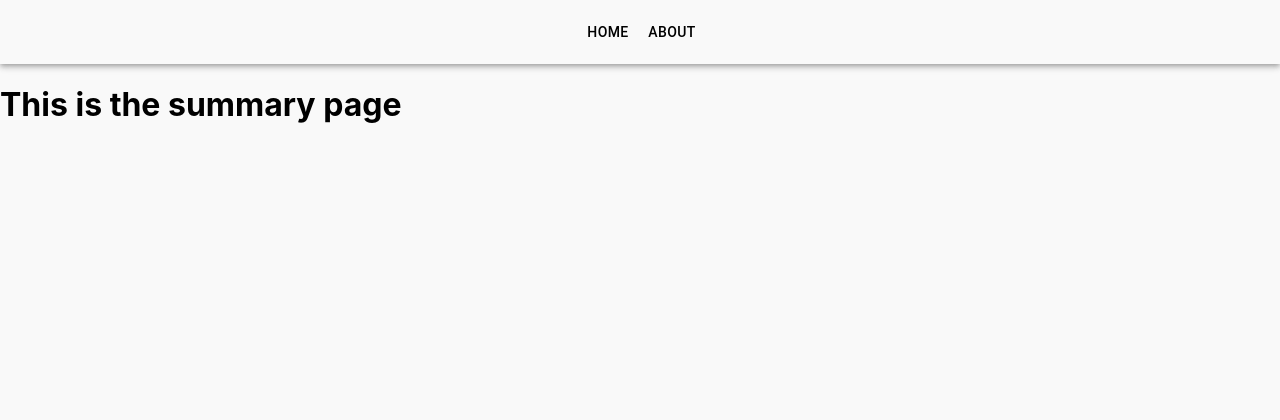
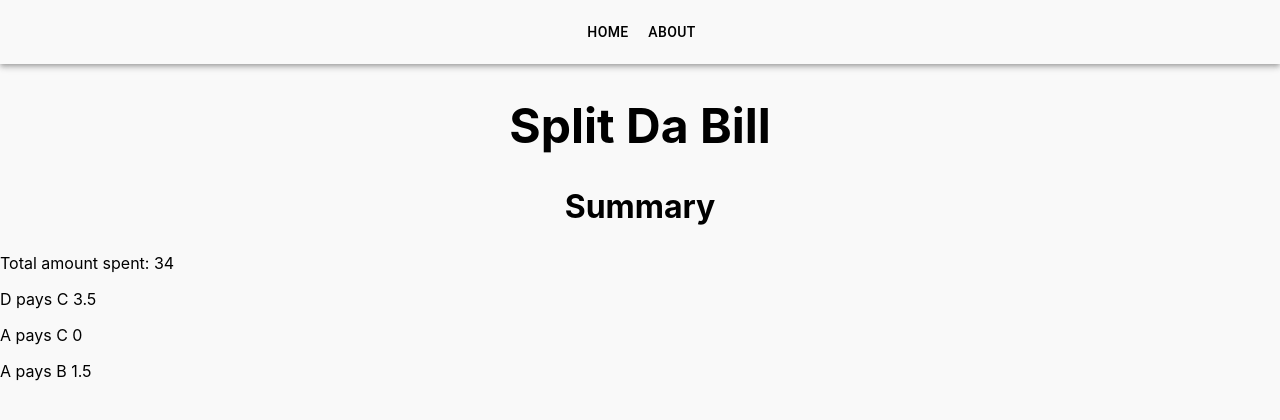
Before and after one commit to jlxw48/hack-n-roll, a React (Create React App) app: page /summary in a window 1280 px wide. Shown: the top 420 px of the page. Built offline with nearby package versions, Linux system fonts and the light colour scheme; the HTML template or start-up script is replaced by a standard one.

Commit message:
add display

```diff
--- a/src/pages/home.css
+++ b/src/pages/home.css
@@ -1,5 +1,10 @@
 #mainTitle {
     font-size: 3rem;
+    text-align: center;
+}
+
+#subheader {
+    font-size: 2rem;
     text-align: center;
 }
 
--- a/src/pages/summary.js
+++ b/src/pages/summary.js
@@ -1,15 +1,12 @@
-import React from 'react'
+import React, { useState, useEffect } from 'react';
 
 export default function Summary() {
 
-    const mainName = localStorage.getItem( "mainName" )
-    const persons = JSON.parse( localStorage.getItem( "persons" ) )
-    const eventName = localStorage.getItem( "eventName" )
-
-    const processJson = (spendings) => {
+    const processJson = ( spendings ) => {
+        console.log("spendings", spendings)
         const expensesMap = {}
-        for (var i = 0; i < spendings.length; i++) {
-            expensesMap[spendings.person] = spendings.amount;
+        for ( var i = 0; i < spendings.length; i++ ) {
+            expensesMap[ spendings[i].person ] = spendings[i].amount;
         }
         return expensesMap
     }
@@ -29,16 +26,14 @@ export default function Summary() {
             // how much the person needs to pay/get back from central pot
             // +ve diff = need to get back, -ve means need to pay
             var diff = expensesMap[ p ] - avgCost
-            console.log( "diff", diff )
             transaction.push( [ p, diff ] )
             personToIndexMap[ p ] = counter;
             counter++;
         }
-        console.log( "transaction", transaction )
         transaction.sort( ( p1, p2 ) => p1[ 1 ] - p2[ 1 ] );
-        console.log( "transaction", transaction )
         var left = 0;
         var right = transaction.length - 1;
+        var payment = []
         while ( left < right ) {
             const debtor = transaction[ left ];
             const creditor = transaction[ right ];
@@ -46,7 +41,7 @@ export default function Summary() {
             var min = Math.min( -debtor[ 1 ], creditor[ 1 ] );
             debtor[ 1 ] += min;
             creditor[ 1 ] -= min;
-            console.log( debtor[ 0 ], "pays", creditor[ 0 ], min )
+            payment.push(`${debtor[0]} pays ${creditor[0]} ${min}`)
 
             if ( debtor[ 1 ] === 0 ) {
                 left++;
@@ -54,6 +49,8 @@ export default function Summary() {
                 right--;
             }
         }
+
+        return {total, payment}
     }
 
     // maximises number of senders, so that each person doesnt need to send too many times
@@ -98,9 +95,29 @@ export default function Summary() {
         }
     }
 
+    const [total, setTotal] = useState(0)
+    const [payment, setPayment] = useState([])
+
+    useEffect(() => {
+        const mainName = localStorage.getItem( "mainName" )
+        // const persons = JSON.parse( localStorage.getItem( "persons" ) )
+        const persons = [ { person: "A", amount: 7 }, { person: "B", amount: 10 }, { person: "C", amount: 12 }, { person: "D", amount: 5 } ]
+        const eventName = localStorage.getItem( "eventName" )
+        var data = processJson(persons)
+        const processed = normalSplit(data)
+        setTotal(processed.total)
+        setPayment(processed.payment)
+    }, [])
+
     return (
         <div>
-            <h1>This is the summary page</h1>
+            <h1 id='mainTitle'>Split Da Bill</h1>
+
+            <h2 id='subheader'>Summary</h2>
+            <div>
+               <p>Total amount spent: {total}</p>
+               {payment.map((line) => {return (<p>{line}</p>)})}
+            </div>
         </div>
     )
 }
```
